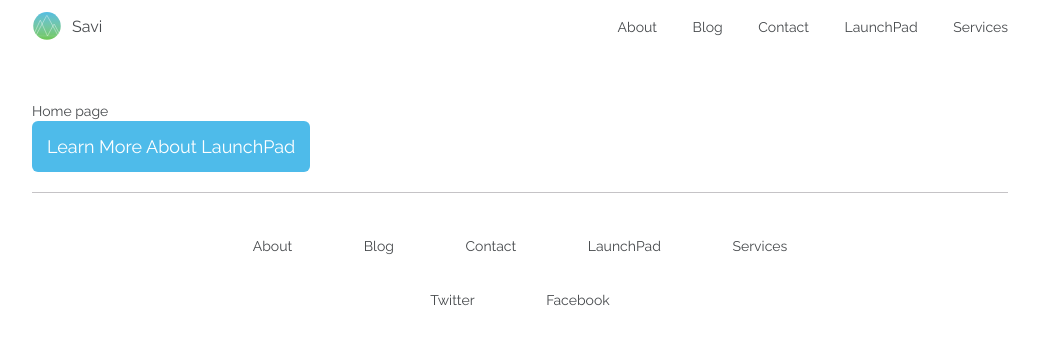
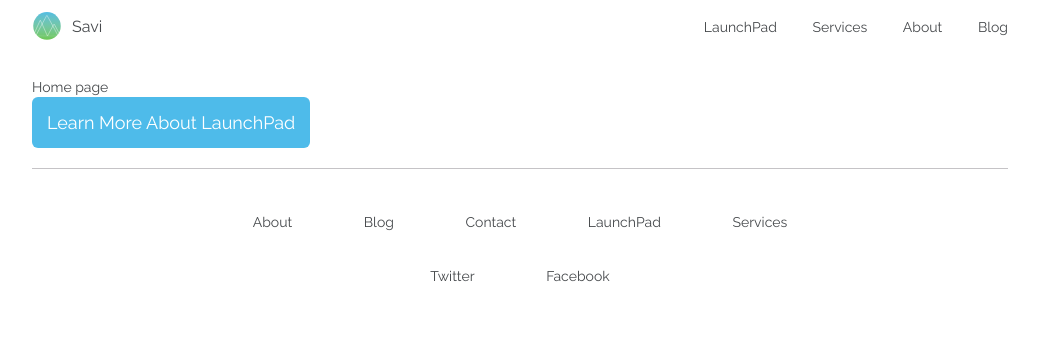
Before and after one commit to savilabs/savilabs.github.io, a Jekyll site: the page built from index.html, in a window 1280 px wide. Shown: the top 345 px of the page, without its empty margins (120-1159 px from the left). Built offline with Jekyll 4.4.1, drawn with Linux system fonts in a browser that asks for light colours.

Commit message:
Continue implementing the header nav
This makes it so that the items in the nav reflect the mock-ups -- the
most important pages. It also affixes the nav to the top of the page so
that when the user scrolls the nav is easily accessible. The page
content spacing is adjusted accordingly.

```diff
--- a/_includes/header.html
+++ b/_includes/header.html
@@ -1,6 +1,6 @@
 <header class="site-header">
   <div class="wrapper">
-    <a class="site-title" href="{{ site.baseurl }}">
+    <a class="site-title" href="{{ site.baseurl }}/">
       <img class="brandmark" src="/images/brandmark.svg">
 
       <span class='site-title__text'>{{ site.title }}</span>
@@ -17,15 +17,29 @@
 
       <div class="trigger">
         <ul class='link-list'>
-          {% for my_page in site.pages %}
-            {% if my_page.title %}
-              <li>
-                <a class="page-link" href="{{ my_page.url | prepend: site.baseurl }}">
-                  {{ my_page.title }}
-                </a>
-              </li>
-            {% endif %}
-          {% endfor %}
+          <li>
+            <a class="page-link" href="{{ '/launchpad' | prepend: site.baseurl }}">
+              LaunchPad
+            </a>
+          </li>
+
+          <li>
+            <a class="page-link" href="{{ '/services' | prepend: site.baseurl }}">
+              Services
+            </a>
+          </li>
+
+          <li>
+            <a class="page-link" href="{{ '/about' | prepend: site.baseurl }}">
+              About
+            </a>
+          </li>
+
+          <li>
+            <a class="page-link" href="{{ '/blog' | prepend: site.baseurl }}">
+              Blog
+            </a>
+          </li>
         </ul>
       </div>
     </nav>
--- a/_sass/_layout.scss
+++ b/_sass/_layout.scss
@@ -1,12 +1,18 @@
+$header-height: 54px;
+
 /**
  * Site header
  */
 .site-header {
-  min-height: 54px;
-  padding: 12px 0;
+  background-color: white;
+  min-height: $header-height;
+  position: fixed;
+  top: 0;
+  width: 100%;
 
-  // Positioning context for the mobile navigation icon
-  position: relative;
+  .wrapper {
+    padding-top: 12px;
+  }
 }
 
 a.site-title {
@@ -137,6 +143,7 @@ a.site-title {
 * Page content
 */
 .page-content {
+  margin-top: $header-height;
   padding: $spacing-unit 0;
 }
 
```
